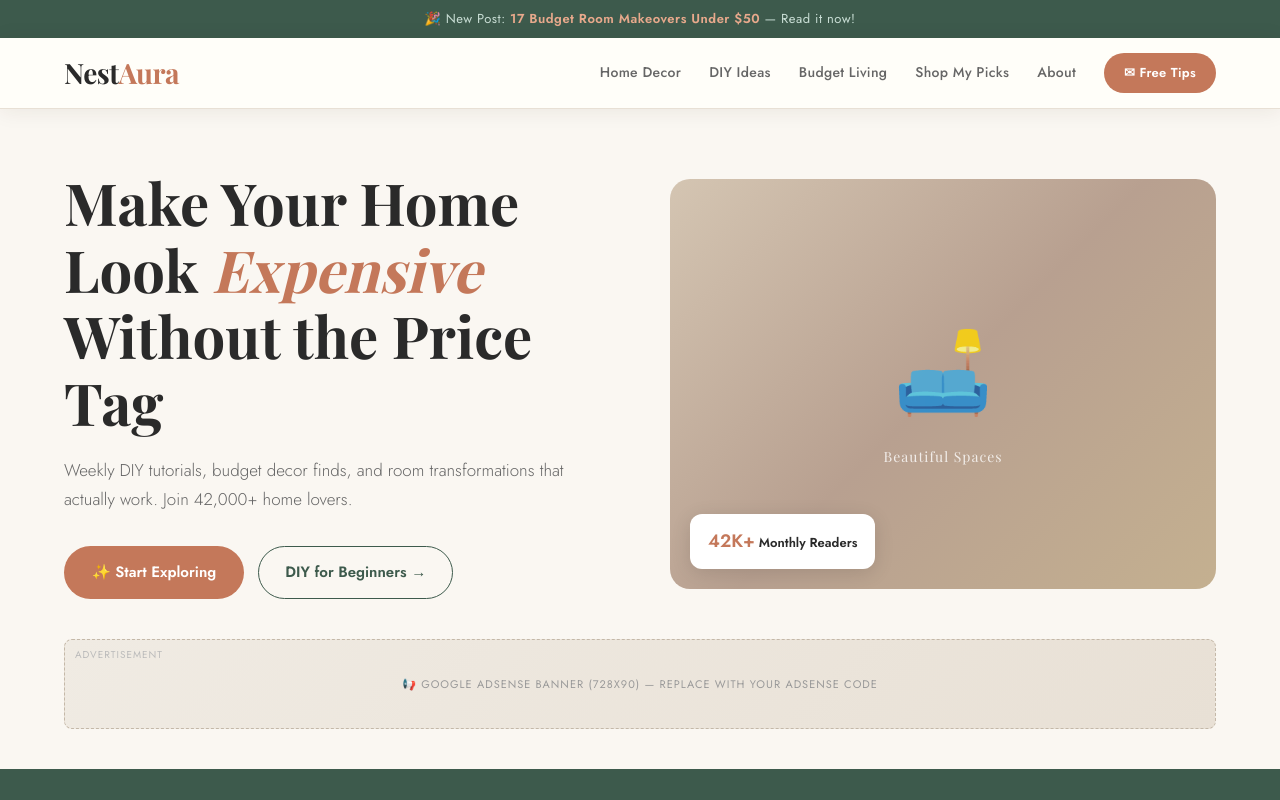
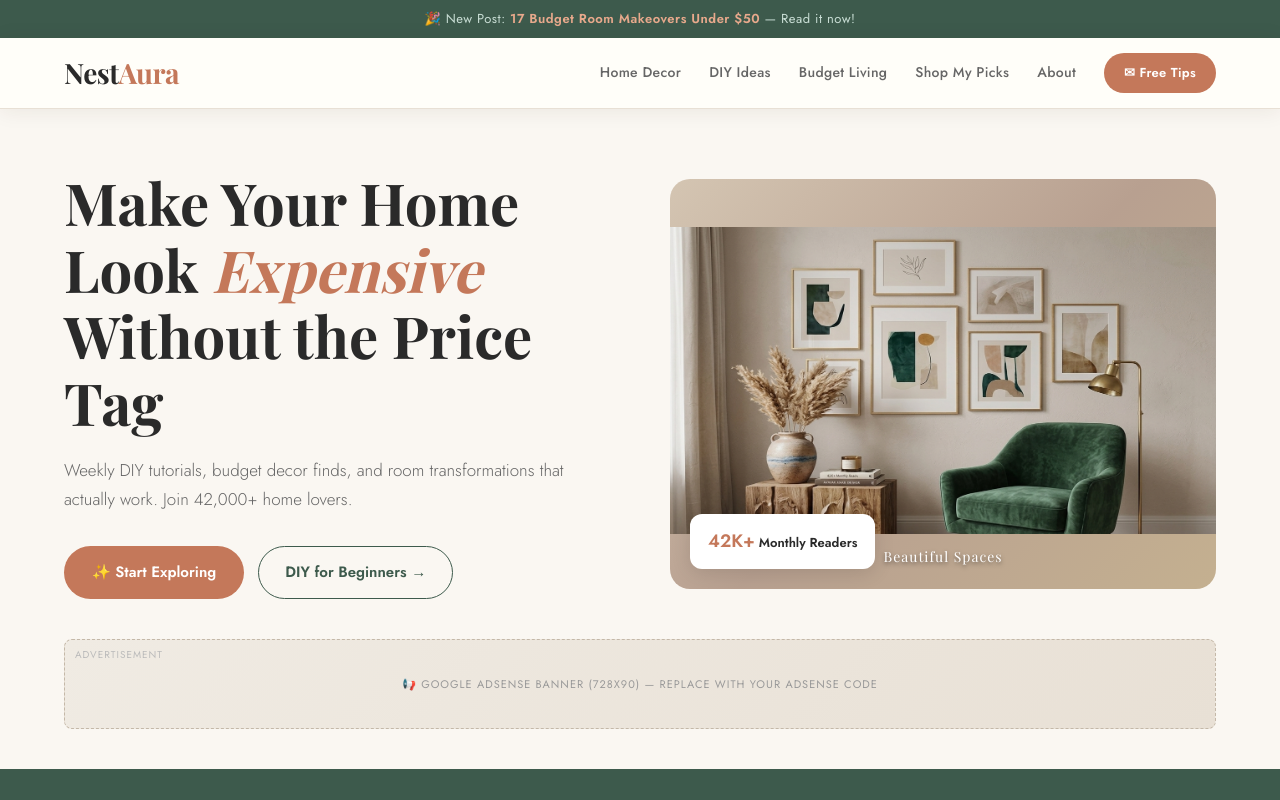
Before and after one commit to Abd-Nezha/Cozynest, a plain HTML site: page index.html in a window 1280 px wide. Shown: the top 800 px of the page. Drawn offline with nearby package versions, Linux system fonts and the light colour scheme; a web font is replaced by a local one.

Commit message:
updated website

```diff
--- a/index.html
+++ b/index.html
@@ -888,8 +888,8 @@
   </div>
   <div class="hero-image">
     <div class="hero-image-mock">
-      <div class="room-icon">🛋️</div>
-      <p>Beautiful Spaces</p>
+      <img src="image7.png" alt="Expensive looking living room" style="width: 100%; height: 100%; object-fit: cover; border-radius: inherit;">
+      <p style="position: absolute; bottom: 20px; left: 50%; transform: translateX(-50%); width: 100%; text-align: center; color: white; text-shadow: 0 2px 4px rgba(0,0,0,0.5);">Beautiful Spaces</p>
     </div>
     <div class="hero-badge">
       <span>42K+</span> Monthly Readers
```
Also changed, not shown: image7.png (added).
